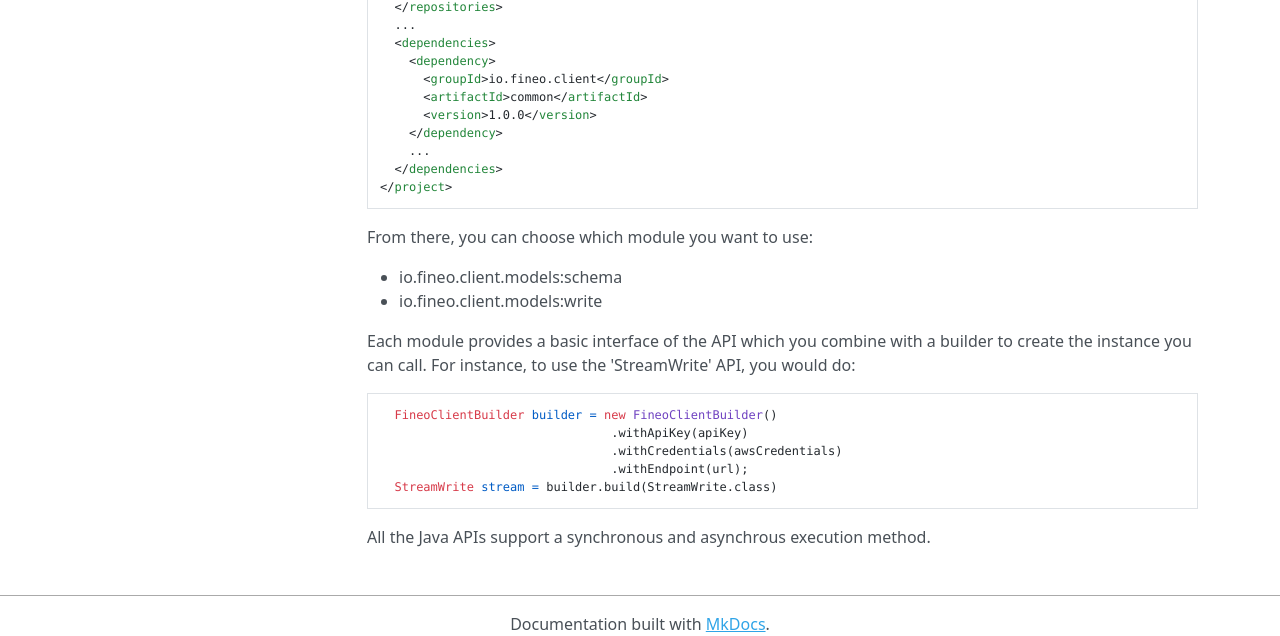
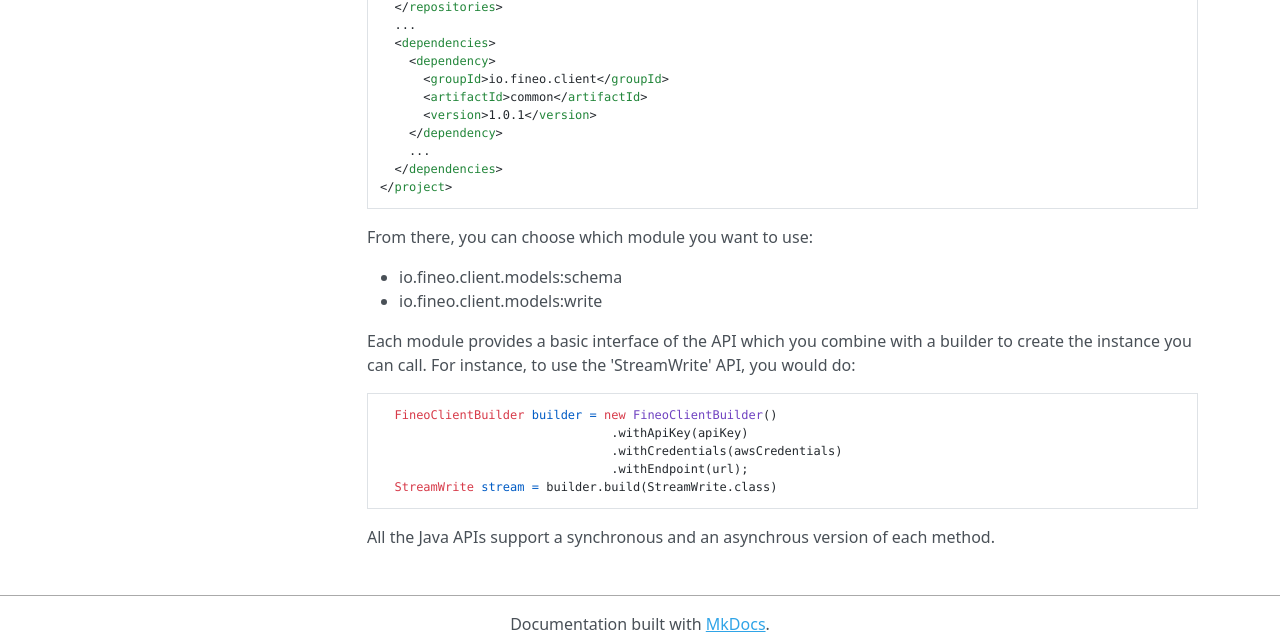
Before and after one commit to fineoio/fineo-client, an MkDocs documentation site: the page built from docs/client/java-client.md, in a window 1280 px wide and 1130 px high. Shown: the part 478-1114 px from the top of the window. Built offline with MkDocs 1.6.1, drawn with Linux system fonts in a browser that asks for light colours; nearby versions of some CDN libraries.

````diff
--- a/docs/client/java-client.md
+++ b/docs/client/java-client.md
@@ -23,7 +23,7 @@ The basic java client is available through Maven here:
     <dependency>
       <groupId>io.fineo.client</groupId>
       <artifactId>common</artifactId>
-      <version>1.0.0</version>
+      <version>1.0.1</version>
     </dependency>
     ...
   </dependencies>
@@ -46,4 +46,4 @@ instance you can call. For instance, to use the 'StreamWrite' API, you would do:
   StreamWrite stream = builder.build(StreamWrite.class)
 ```
 
-All the Java APIs support a synchronous and asynchrous execution method.
+All the Java APIs support a synchronous and an asynchrous version of each method.
````
Also changed, not shown: docs/Jdbc.md (+3 -2 lines).
